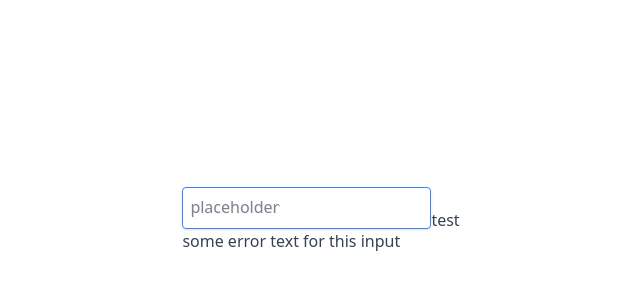
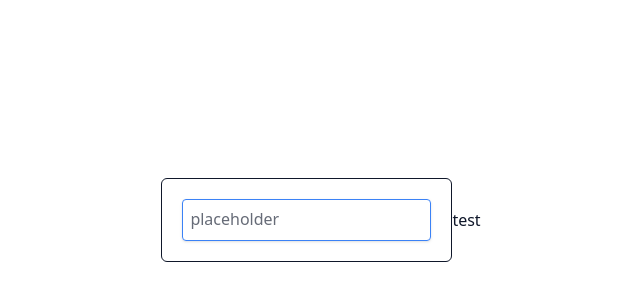
Before and after one commit to GlibMukol/demo, a React (Vite) app in the folder front/: page / in a window 1280 px wide. Shown: the part 180-480 px from the top of the page, without its empty margins (319-959 px from the left). Built offline with nearby package versions, Linux system fonts and the light colour scheme.

Commit message:
add shadow and error messages

```diff
--- a/front/src/App.tsx
+++ b/front/src/App.tsx
@@ -1,6 +1,7 @@
 import { useState } from "react"
 import Container from "./components/ui/containers/container"
 import TextInput from "./components/ui/containers/TextInput"
+import Panel from "./components/ui/containers/Panel";
 
 
 function App() {
@@ -11,7 +12,10 @@ function App() {
     <>
       <div className="w-full h-screen">
         <Container>
-          <TextInput onChange={hadleChangeIput} value={testString} name="test" placeholder="placeholder" isError={test} />
+          <Panel>
+
+            <TextInput onChange={hadleChangeIput} value={testString} name="test" label="placeholder" isError={test} errorMessoge="Message" />
+          </Panel>
           <button className="btn" onClick={() => { setState(prev => !prev) }}>test</button>
         </Container>
       </div>
--- /dev/null
+++ b/front/src/components/ui/containers/Panel.tsx
@@ -0,0 +1,16 @@
+import { clsx } from "clsx"
+
+type TPanel = {
+    children: React.ReactNode,
+    styles?: string
+}
+
+const Panel = ({ children, styles = "" }: TPanel) => {
+    return (
+        <div className={clsx("flex flex-col p-2 rounded-md border ", styles)}>
+            {children}
+        </div>
+    )
+}
+
+export default Panel
--- a/front/src/components/ui/containers/TextInput.tsx
+++ b/front/src/components/ui/containers/TextInput.tsx
@@ -1,5 +1,5 @@
 import clsx from "clsx"
-import { useRef, useState, type ChangeEvent, useId } from "react"
+import { useState, type ChangeEvent, useId } from "react"
 
 type TInputError = {
     isError: boolean,
@@ -9,6 +9,7 @@ type TInputError = {
 type TInput<S = string, D = string> = {
     onChange: (s: S) => void
     name: string
+    label?: string
     styles?: string
     value?: D
     placeholder?: string
@@ -19,34 +20,31 @@ type TTextInput = TInput<string, string>
 const TextInput = (params: TTextInput) => {
 
     const [isFocus, setOnFocus] = useState(false);
-    const input = useRef(null);
     const id = useId();
 
-    const { onChange, placeholder = "", styles = "", value = '', isError = false, errorMessoge = "" } = params;
+    const { onChange, name, label = "", styles = "", value = '', isError = false, errorMessoge = "", } = params;
 
     const handleChange = (e: ChangeEvent<HTMLInputElement>) => onChange(e.target.value);
     return (
-        <div className="relative flex flex-col">
-            <label htmlFor={id} className={clsx("absolute bg-[var(--bg)]", isError && "text-[var(--error)]", value || isFocus ? "-top-3 left scale-70" : "top-2 left-2 opacity-90")}>
+        <div className="relative flex flex-col p-3">
+            <label htmlFor={id} className={clsx("absolute bg-[var(--bg)]", isError && "text-[var(--error)]", value || isFocus ? "top-0 left scale-70" : "top-5 left-5 opacity-90")}>
                 <span className="opacity-70">
-
-                    {placeholder}
+                    {label}
                 </span>
             </label>
             <input
-                ref={input}
                 id={id}
                 className={clsx(styles)}
+                name={name}
                 type="text"
-                placeholder={placeholder}
                 onChange={handleChange}
                 value={value}
                 data-error={isError}
                 onFocus={() => setOnFocus(true)}
                 onBlur={() => setOnFocus(false)}
             />
-            <p>some error text for this input</p>
-        </div>
+            <p className={clsx("absolute -bottom-1 text-[.8rem] text-[var(--error)] opacity-0", isError && "opacity-85")} > {errorMessoge}</p>
+        </div >
     )
 }
 
--- a/front/src/index.css
+++ b/front/src/index.css
@@ -48,7 +48,7 @@
 }
 
 * {
-  @apply transition-all duration-200 ease-linear outline-none text-gray-700;
+  @apply transition-all duration-200 ease-linear outline-none;
 }
 
 input {
--- a/front/vite.config.ts
+++ b/front/vite.config.ts
@@ -2,7 +2,6 @@ import { defineConfig } from 'vite'
 import tailwindcss from '@tailwindcss/vite'
 import react from '@vitejs/plugin-react-swc'
 
-// https://vite.dev/config/
 export default defineConfig({
   plugins: [
     react(),
```
